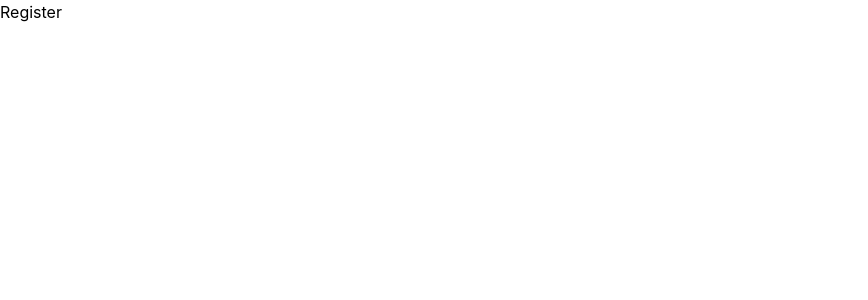
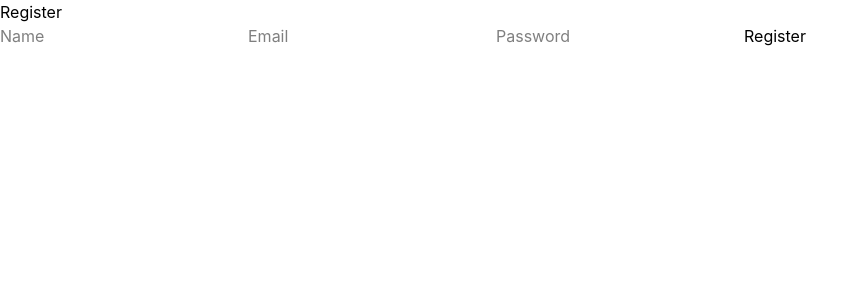
Before and after one commit to chanchaljai/project-mern1-frontend, a React (Vite) app: page /register in a window 1280 px wide. Shown: the top 300 px of the page, without its empty margins (0-868 px from the left). Built offline with nearby package versions, Linux system fonts and the light colour scheme.

Commit message:
register form without css

```diff
--- a/src/pages/Register.jsx
+++ b/src/pages/Register.jsx
@@ -1,8 +1,29 @@
-import React from 'react'
+import React, { useState } from 'react'
 
 const Register = () => {
+  const [form, setForm] = useState({
+    " name": "",
+    " email": "",
+    " password": "",
+  })
+  const [msg, setMsg] = useState("")
+
+  const handleSubmit = (e) => {
+    e.preventDefault()
+    console.log(form)
+  }
   return (
-    <div>Register</div>
+    <div>
+      <div>
+        <h1>Register</h1>
+        <form onSubmit={handleSubmit} >
+          <input type="text" name="name" placeholder="Name" />
+          <input type="email" name="email" placeholder="Email" />
+          <input type="password" name="password" placeholder="Password" />
+          <button type="submit">Register</button>
+        </form>
+      </div>
+    </div>
   )
 }
 
```
